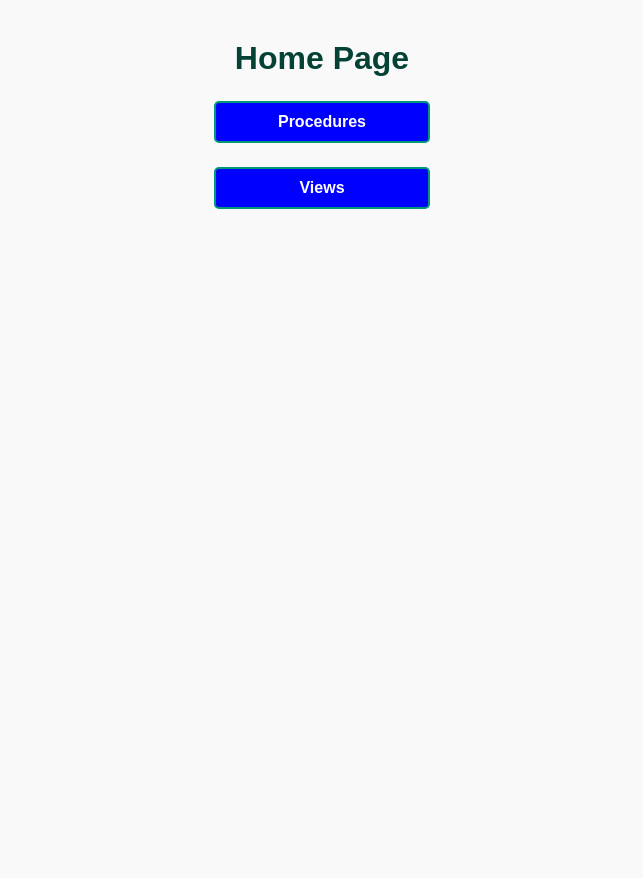
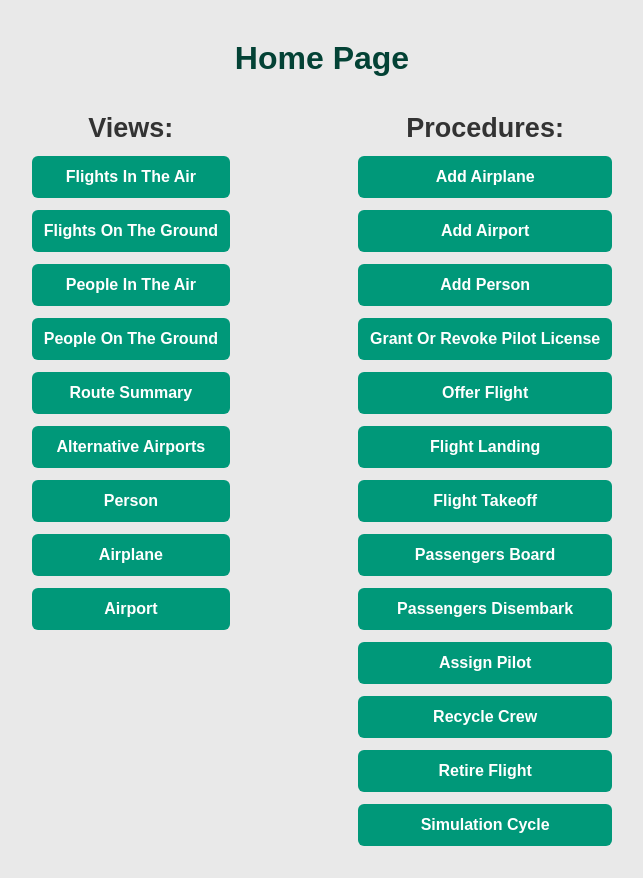
Before and after one commit to 1aryanpro/CS4400-Phase4, a SvelteKit app: page / in a window 1280 px wide. Shown: the whole page, without its empty margins (318-961 px from the left). Before the commit the page ends 800 px from the top, so only its background shows below. Built offline with nearby package versions, Linux system fonts and the light colour scheme.

Commit message:
created unified home page

```diff
--- /dev/null
+++ b/src/lib/db.js
@@ -0,0 +1,13 @@
+import mysql from 'mysql2/promise';
+
+const pool = mysql.createPool({
+    host: 'localhost',
+    user: 'root',
+    password: '',
+    database: 'flight_tracking',
+    waitForConnections: true,
+    connectionLimit: 10,
+    queueLimit: 0
+});
+
+export default pool;
--- a/src/routes/+page.svelte
+++ b/src/routes/+page.svelte
@@ -1,8 +1,53 @@
 <script>
+    import { snakeToTitleCase } from "$lib";
+
+    let views = [
+        "flights_in_the_air",
+        "flights_on_the_ground",
+        "people_in_the_air",
+        "people_on_the_ground",
+        "route_summary",
+        "alternative_airports",
+        "person",
+        "airplane",
+        "airport",
+    ];
+
+    let procedures = [
+        "add_airplane",
+        "add_airport",
+        "add_person",
+        "grant_or_revoke_pilot_license",
+        "offer_flight",
+        "flight_landing",
+        "flight_takeoff",
+        "passengers_board",
+        "passengers_disembark",
+        "assign_pilot",
+        "recycle_crew",
+        "retire_flight",
+        "simulation_cycle",
+    ];
 </script>
 
 <h1>Home Page</h1>
-<ul>
-    <li><a href="/procedures">Procedures</a></li>
-    <li><a href="/views">Views</a></li>
-</ul>
+<div>
+    <ul>
+        <li>
+            <h2>Views:</h2>
+        </li>
+        {#each views as view}
+            <li><a href={`/views/${view}`}>{snakeToTitleCase(view)}</a></li>
+        {/each}
+    </ul>
+    <ul>
+        <li>
+            <h2>Procedures:</h2>
+        </li>
+        {#each procedures as proc}
+            <li>
+                <a href={`/procedures/${proc}`}>{snakeToTitleCase(proc)}</a>
+            </li>
+        {/each}
+    </ul>
+</div>
--- a/static/style.css
+++ b/static/style.css
@@ -2,6 +2,12 @@
     margin: 0;
     padding: 0;
     font-family: Arial, sans-serif;
+}
+
+div {
+    display: flex;
+    gap: 10vw;
+    justify-content: center;
 }
 
 h1 {
@@ -17,12 +23,10 @@ table h1 {
 
 ul {
     list-style-type: none;
-    padding: 0 40vw;
 }
 
 li {
     margin: 0.75rem auto;
-    margin-bottom: 1.5rem;
     list-style: none;
     font-size: 18px;
     text-align: center;
@@ -30,18 +34,26 @@ li {
 
 a,
 button[type="submit"] {
-    background-color: blue;
-    padding: 0.5rem 0.75rem;
+    display: block;
+    background-color: #009879;
+    padding: 0.75rem;
     border-radius: 6px;
     color: white;
     text-decoration: none;
     border: none;
     font-size: 1rem;
+    font-weight: bold;
+    text-align: center;
+    transition: background-color 0.3s, color 0.3s;
+}
+
+a:hover {
+    background-color: #007859;
 }
 
 body {
     padding: 20px;
-    background-color: #f9f9f9;
+    background-color: #e9e9e9;
     color: #333;
 }
 
@@ -85,20 +97,3 @@ select:focus {
     border-color: #007BFF;
     box-shadow: 0 0 5px rgba(0, 123, 255, 0.5);
 }
-
-a {
-    text-decoration: none;
-    color: #ffffff;
-    font-weight: bold;
-    padding: 10px 20px;
-    border: 2px solid #009879;
-    border-radius: 5px;
-    transition: background-color 0.3s, color 0.3s;
-    display: block;
-    text-align: center;
-}
-
-a:hover {
-    background-color: #009879;
-    color: #fff;
-}
```
Also changed, not shown: src/routes/procedures/+page.svelte (deleted, +0 -27 lines), src/routes/views/+page.svelte (deleted, +0 -22 lines), 1 other file (tests, documents, lock files or other folders).
